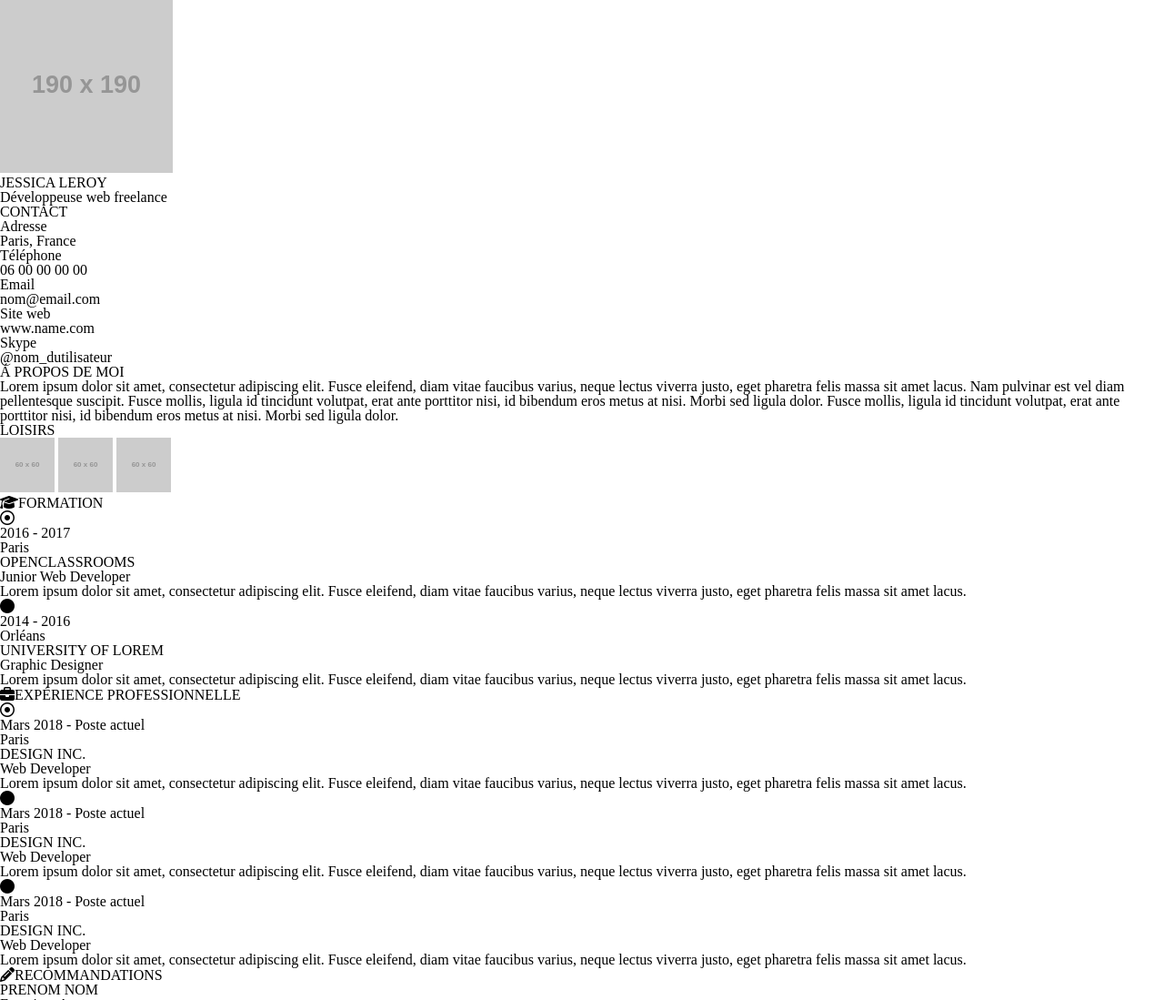
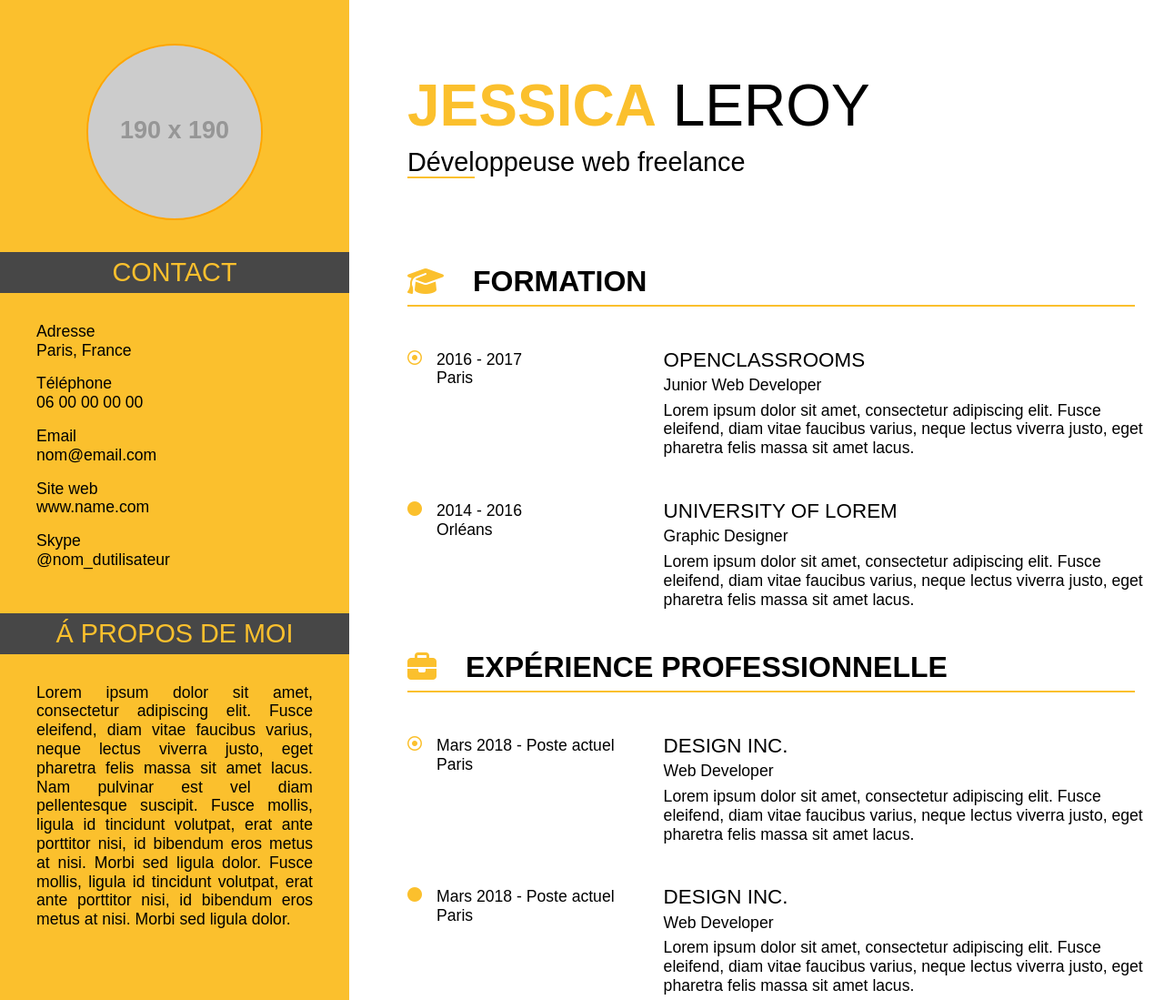
Before and after one commit to GuillaumeBarbotin/OC_P2, a plain HTML site: page index.html in a window 1280 px wide. Shown: the top 1099 px of the page at 91% size. Drawn offline with Linux system fonts and the light colour scheme; placeholder pictures from the web are drawn by us.

Commit message:
mise en forme de la maquette

```diff
--- a/style.css
+++ b/style.css
@@ -1,4 +1,131 @@
+/* Propriétés de <body> */
 body {
-    padding: 0;
-    margin: 0;
+    font-family: Arial, sans-serif;
 }
+.container {
+    display: flex;
+    margin: 0 auto;
+}
+main {
+    align-items: stretch;
+}
+p {
+    font-size: 1.1rem;
+    line-height: 1.3rem;
+}
+/* Propriétés de <header> */
+figure {
+    flex-basis: 30%;
+    flex-shrink: 0;
+    background-color: #FBC02D;
+    text-align: center;
+}
+figure img {
+    border-radius: 50%;
+    border: solid 2px orange;
+    margin: 3rem 0 2rem;
+}
+.title {
+    flex-grow: 1;
+    display: flex;
+    flex-direction: column;
+    justify-content: center;
+    margin-left: 4rem;
+}
+h1 {
+    font-size: 4rem;
+    margin-bottom: 1rem;
+}
+h1 span {
+    color: #FBC02D;
+    font-weight: bold;
+}
+h2 {
+    font-size: 1.8rem;
+}
+h2 span {
+    border-bottom: solid 2px #FBC02D;
+}
+/* Propriétés de <.aside> */
+.aside {
+    flex-basis: 30%;
+    flex-shrink: 0;
+    background-color: #FBC02D;
+    display: flex;
+    flex-direction: column;
+}
+.aside section:nth-child(2) {
+    flex-grow: 1;
+}
+.aside h3 {
+    background-color: #474747;
+    font-size: 1.8rem;
+    color: #FBC02D;
+    text-align: center;
+    padding: .5rem 0;
+    margin-bottom: 2rem;
+}
+.contact {
+    margin: 0 2.5rem 3rem;
+}
+.contact p {
+    margin-bottom: 1rem;
+}
+.propos {
+    text-align: justify;
+    margin: 0 2.5rem;
+}
+.loisirs {
+    display: flex;
+    justify-content: space-evenly;
+    margin-bottom: 2rem;
+}
+.loisirs img {
+    color: #474747;
+    border-radius: 50%;
+    border: solid 2px #474747;
+}
+/* Propriétés de <.content> */
+.content {
+    margin: 0 0 4rem 4rem;
+}
+.content h3 {
+    font-size: 2rem;
+    font-weight: bold;
+    padding-bottom: .6rem;
+    border-bottom: solid 2px #FBC02D;
+    margin: 1rem 2rem 3rem 0;
+    display: flex;
+}
+.content h3 i {
+    color: #FBC02D;
+    margin-right: 2rem;
+}
+.article {
+    display: flex;
+    margin-bottom: 3rem;
+}
+article {
+    flex-grow: 1;
+}
+aside {
+    flex-basis: 30%;
+    flex-shrink: 0;
+    margin-right: 2rem;
+    display: flex;
+}
+aside i {
+    color: #FBC02D;
+    margin-right: 1rem;
+}
+h4 {
+    font-size: 1.4rem;
+    margin-bottom: .5rem;
+}
+h5 {
+    font-size: 1.1rem;
+    margin-bottom: .5rem;
+}
+.reco {
+    display: flex;
+}
```
